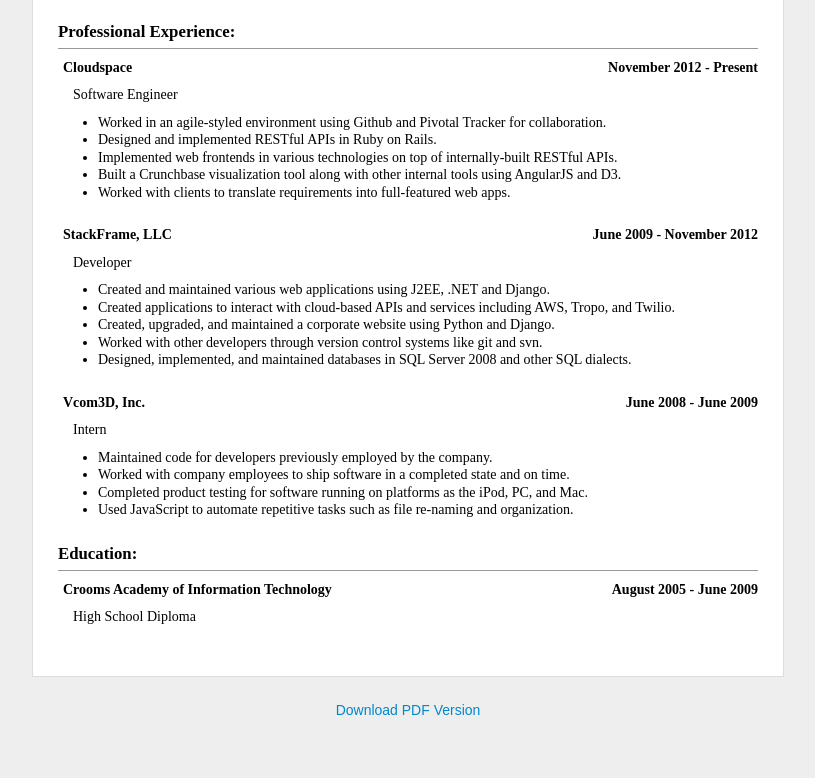
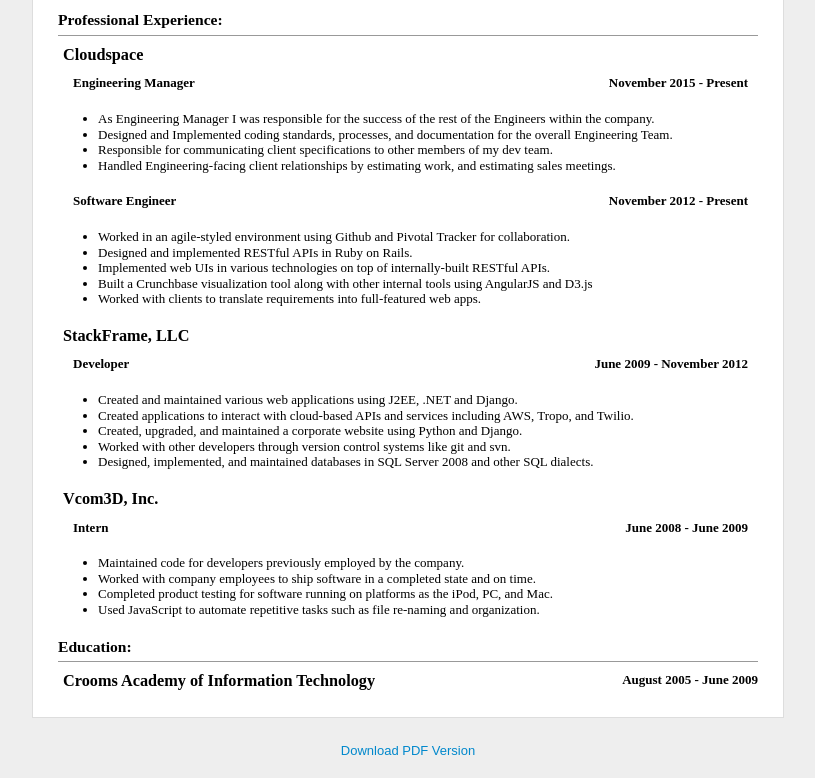
Before and after one commit to nthomson/nthomson.github.io, a plain HTML site: page src/resume.html in a window 1280 px wide. Shown: the part 306-1084 px from the top of the page, without its empty margins (232-1047 px from the left). Before the commit the page ends 1045 px from the top, so only its background shows below. Drawn offline with Linux system fonts and the light colour scheme.

Commit message:
Updated resume

```diff
--- a/src/resume.html
+++ b/src/resume.html
@@ -1,9 +1,10 @@
+
 <!DOCTYPE HTML>
 <html>
 <head>
     <meta http-equiv="Content-Type" content="text/html; charset=utf-8" />
     <title>Nicholas Thomson - Resume</title>
-    <link rel='stylesheet' type='text/css' href='../reset.css' />
+    <link rel='stylesheet' type='text/css' href='reset.css' />
     <style type='text/css'>
         a {
             color: #08c;
@@ -15,8 +16,8 @@
         body {
             background: #eee;
             font-family: arial, sans-serif;
-            font-size: 14px;
-            line-height: 1.25;
+            font-size: 13px;
+            line-height: 1.2;
         }
         .contain {
             width: 700px;
@@ -36,32 +37,38 @@
                 font-size: 1.2em;
                 font-weight: bold;
                 margin: 10px 0;
+                margin-top: 0;
                 border-bottom: 1px #999 solid;
                 padding-bottom: 5px;
             }
             .institution {
-                margin-bottom: 25px;
+                /*margin-bottom: 25px;*/
                 margin-left: 5px;
             }
                 .institution-info {
                     position: relative;
-
                     font-weight: bold;
                 }
                     .institution-name {
                         text-align: left;
+                        font-size: 1.25em;
                     }
-                    .institution-dates {
+                    .institution-dates, .position-dates {
                         position: absolute;
                         right: 0;
                     }
                 .institution-position {
-                    margin:10px;
+                    margin: 10px;
+                    margin-bottom: 20px;
+                    position: relative;
+                    font-weight: bold;
                 }
                 .institution-achievements {
                     margin-left: 35px;
+                    margin-bottom: 20px;
                     list-style-type: disc;
                 }
+
         .pdf-version {
             text-align: center;
             margin-bottom: 20px;
@@ -69,6 +76,10 @@
         @media print {
             .contain {
                 border: 0;
+                margin: 0;
+            }
+            h1 {
+                margin: 15px;
             }
             .pdf-version {
                 display: none;
@@ -81,7 +92,7 @@
         <div class='contact-info'>
             <ul>
                 <li><a href='tel:4074341214'>(407) 434-1214</a></li>
-                <li><a href='mailto:_@nthomson.com'>_@nthomson.com</a></li>
+                <li><a href='mailto:nthomsondev@gmail.com'>nthomsondev@gmail.com</a></li>
                 <li><a href='http://nthomson.com'>http://nthomson.com</a></li>
             </ul>
         </div>
@@ -94,7 +105,8 @@
                     <li>HTML5, CSS3</li>
                     <li>Rails, AngularJS, jQuery, NodeJS, D3.js</li>
                     <li>JSON, XML, YAML</li>
-                    <li>Vagrant, Grunt, Rake, Bower, Bundler</li>
+                    <li>Vagrant, Grunt, Gulp, Rake, NPM, Bundler</li>
+                    <li>Git, Github, Unix, Linux</li>
                 </ul>
             </div>
         </div>
@@ -103,14 +115,26 @@
             <div class='institution'>
                 <div class='institution-info'>
                     <span class='institution-name'>Cloudspace</span>
-                    <span class='institution-dates'>November 2012 - Present</span>
                 </div>
-                <div class='institution-position'>Software Engineer</div>
+                <div class='institution-position'>
+                    <span class='position-name'>Engineering Manager</span>
+                    <span class='position-dates'>November 2015 - Present</span>
+                </div>
+                <ul class='institution-achievements'>
+                  <li>As Engineering Manager I was responsible for the success of the rest of the Engineers within the company.</li>
+                  <li>Designed and Implemented coding standards, processes, and documentation for the overall Engineering Team.</li>
+                  <li>Responsible for communicating client specifications to other members of my dev team.</li>
+                  <li>Handled Engineering-facing client relationships by estimating work, and estimating sales meetings.</li>
+                </ul>
+                <div class='institution-position'>
+                    <span class='position-name'>Software Engineer</span>
+                    <span class='position-dates'>November 2012 - Present</span>
+                </div>
                 <ul class='institution-achievements'>
                   <li>Worked in an agile-styled environment using Github and Pivotal Tracker for collaboration.</li>
                   <li>Designed and implemented RESTful APIs in Ruby on Rails.</li>
-                  <li>Implemented web frontends in various technologies on top of internally-built RESTful APIs.</li>
-                  <li>Built a Crunchbase visualization tool along with other internal tools using AngularJS and D3.</li>
+                  <li>Implemented web UIs in various technologies on top of internally-built RESTful APIs.</li>
+                  <li>Built a Crunchbase visualization tool along with other internal tools using AngularJS and D3.js</li>
                   <li>Worked with clients to translate requirements into full-featured web apps.</li>
                 </ul>
             </div>
@@ -118,9 +142,11 @@
             <div class='institution'>
                 <div class='institution-info'>
                     <span class='institution-name'>StackFrame, LLC</span>
-                    <span class='institution-dates'>June 2009 - November 2012</span>
                 </div>
-                <div class='institution-position'>Developer</div>
+                <div class='institution-position'>
+                    <span class='position-name'>Developer</span>
+                    <span class='position-dates'>June 2009 - November 2012</span>
+                </div>
                 <ul class='institution-achievements'>
                     <li>Created and maintained various web applications using J2EE, .NET and Django.</li>
                     <li>Created applications to interact with cloud-based APIs and services including AWS, Tropo, and Twilio.</li>
@@ -132,9 +158,11 @@
             <div class='institution'>
                 <div class='institution-info'>
                     <span class='institution-name'>Vcom3D, Inc.</span>
-                    <span class='institution-dates'>June 2008 - June 2009</span>
                 </div>
-                <div class='institution-position'>Intern</div>
+                <div class='institution-position'>
+                    <span class='position-name'>Intern</span>
+                    <span class='position-dates'>June 2008 - June 2009</span>
+                </div>
                 <ul class='institution-achievements'>
                     <li>Maintained code for developers previously employed by the company.</li>
                     <li>Worked with company employees to ship software in a completed state and on time.</li>
@@ -150,23 +178,9 @@
                 <span class='institution-name'>Crooms Academy of Information Technology</span>
                 <span class='institution-dates'>August 2005 - June 2009</span>
             </div>
-            <div class='institution-position'>High School Diploma</div>
           </div>
         </div>
     </div>
-    <div class='pdf-version'><a href='/resume.pdf'>Download PDF Version</a></div>
+    <div class='pdf-version'><a href='resume.pdf'>Download PDF Version</a></div>
 </body>
-<script type="text/javascript">
-
-  var _gaq = _gaq || [];
-  _gaq.push(['_setAccount', 'UA-37187662-1']);
-  _gaq.push(['_trackPageview']);
-
-  (function() {
-    var ga = document.createElement('script'); ga.type = 'text/javascript'; ga.async = true;
-    ga.src = ('https:' == document.location.protocol ? 'https://ssl' : 'http://www') + '.google-analytics.com/ga.js';
-    var s = document.getElementsByTagName('script')[0]; s.parentNode.insertBefore(ga, s);
-  })();
-
-</script>
 </html>
```
Also changed, not shown: 1 other file.
